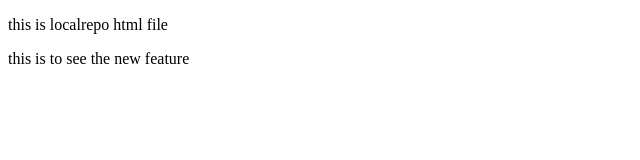
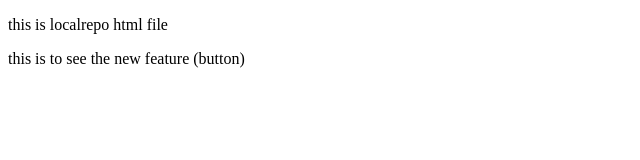
Before and after one commit to Ayush-coder001/Localrepo, a plain HTML site: page index.html in a window 1280 px wide. Shown: the full height of the page, 0-640 px from the left. Drawn offline with Linux system fonts and the light colour scheme.

```diff
--- a/index.html
+++ b/index.html
@@ -7,6 +7,6 @@
 </head>
 <body>
     <p>this is localrepo html file</p>
-    <p>this is to see the new feature</p>
+    <p>this is to see the new feature (button)</p>
 </body>
 </html>
```
